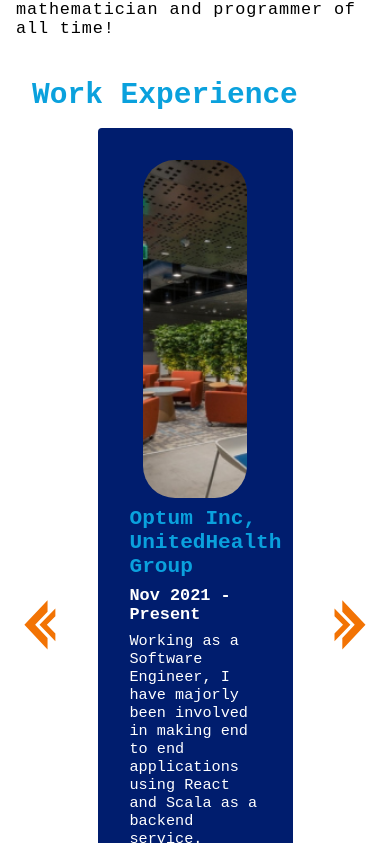
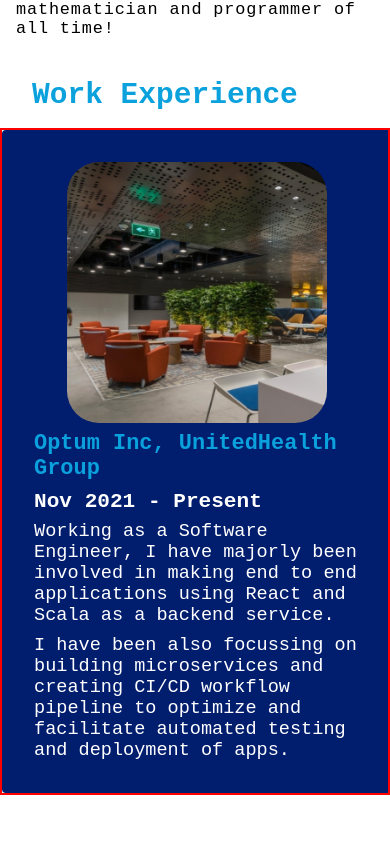
Before and after one commit to sedhha/next-js-pf-v2, a Next.js app: page /app in a window 390 px wide. Shown: the part 901-1744 px from the top of the page. After the commit the page ends 1696 px from the top, so only its background shows below. Built offline with nearby package versions, Linux system fonts and the light colour scheme.

Commit message:
Responsiveness fix

```diff
--- a/components/v2/Work/Work.module.css
+++ b/components/v2/Work/Work.module.css
@@ -23,9 +23,12 @@
 }
 
 .WorkCardContainer {
-	max-width: 100%;
-	display: flex;
+	width: 100%;
+	display: grid;
 	flex-shrink: 1;
+	grid-template-columns: repeat(3, 1fr);
+	grid-auto-flow: column;
+	overflow-x: auto;
 }
 
 /* ---- Card ---- */
@@ -53,7 +56,7 @@
 	/* background-color: var(--dark-blue); */
 	border-radius: 1vw;
 	row-gap: 0.5rem;
-	max-width: 50vw;
+	width: 100%;
 }
 .Card h1 {
 	font-size: clamp(0.5rem, var(--h1-card-text), 16rem);
@@ -97,18 +100,29 @@
 }
 
 @media (max-aspect-ratio: 550 / 897) {
-	.Card:nth-child(n + 2) {
-		display: none;
+	.WorkCardContainer {
+		width: 100%;
+		display: flex;
+		flex-shrink: 0;
+		grid-template-columns: repeat(3, 1fr);
+		grid-auto-flow: column;
+		overflow-x: auto;
+		border: 2px solid red;
 	}
-	.WorkExperienceCard {
-		display: flex;
-		align-items: center;
-		max-width: 100vw;
-		overflow-x: hidden;
+	.Card {
+		min-width: 100vw;
+	}
+	.Card::-webkit-scrollbar {
+		width: 0.5em;
 	}
 
-	.Image img {
-		height: 40vh;
+	.Card::-webkit-scrollbar-track {
+		box-shadow: inset 0 0 6px rgba(0, 0, 0, 0.3);
+	}
+
+	.Card::-webkit-scrollbar-thumb {
+		background-color: darkgrey;
+		outline: 1px solid slategrey;
 	}
 }
 
--- a/styles/global.css
+++ b/styles/global.css
@@ -10,9 +10,9 @@
 	/* Font Sizes */
 	--standard-headings: 3vmax;
 	--h1-text: 3.5vmax;
-	--h1-card-text: 2.5vh;
-	--h1-date-text: 2vh;
-	--h1-para-text: 1.8vh;
+	--h1-card-text: 2.6vh;
+	--h1-date-text: 2.5vh;
+	--h1-para-text: 2.2vh;
 	--h2-text: 3vmax;
 	--p-text: 2vmax;
 	--standard-headings-small: 1.5vmax;
```
